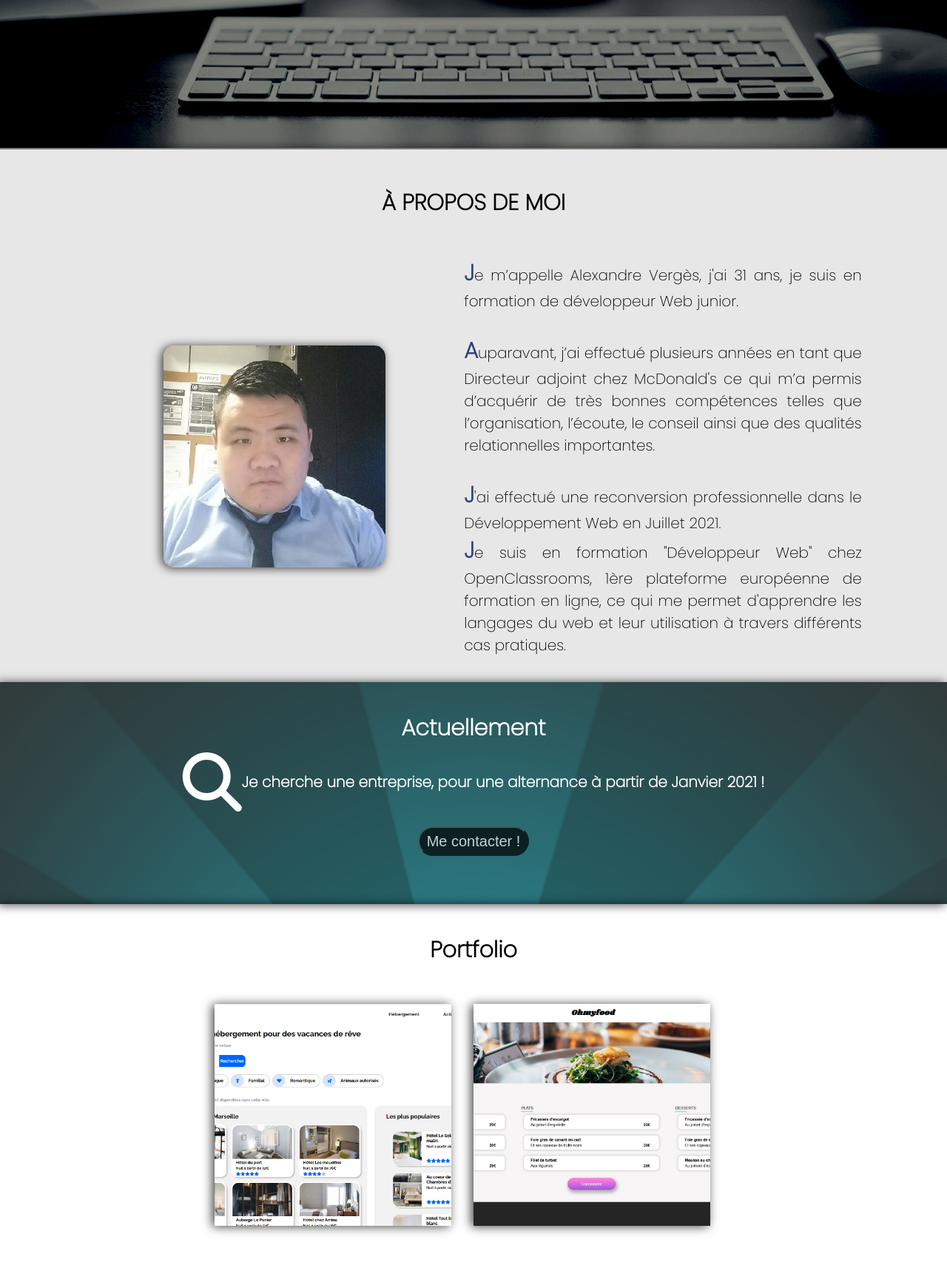
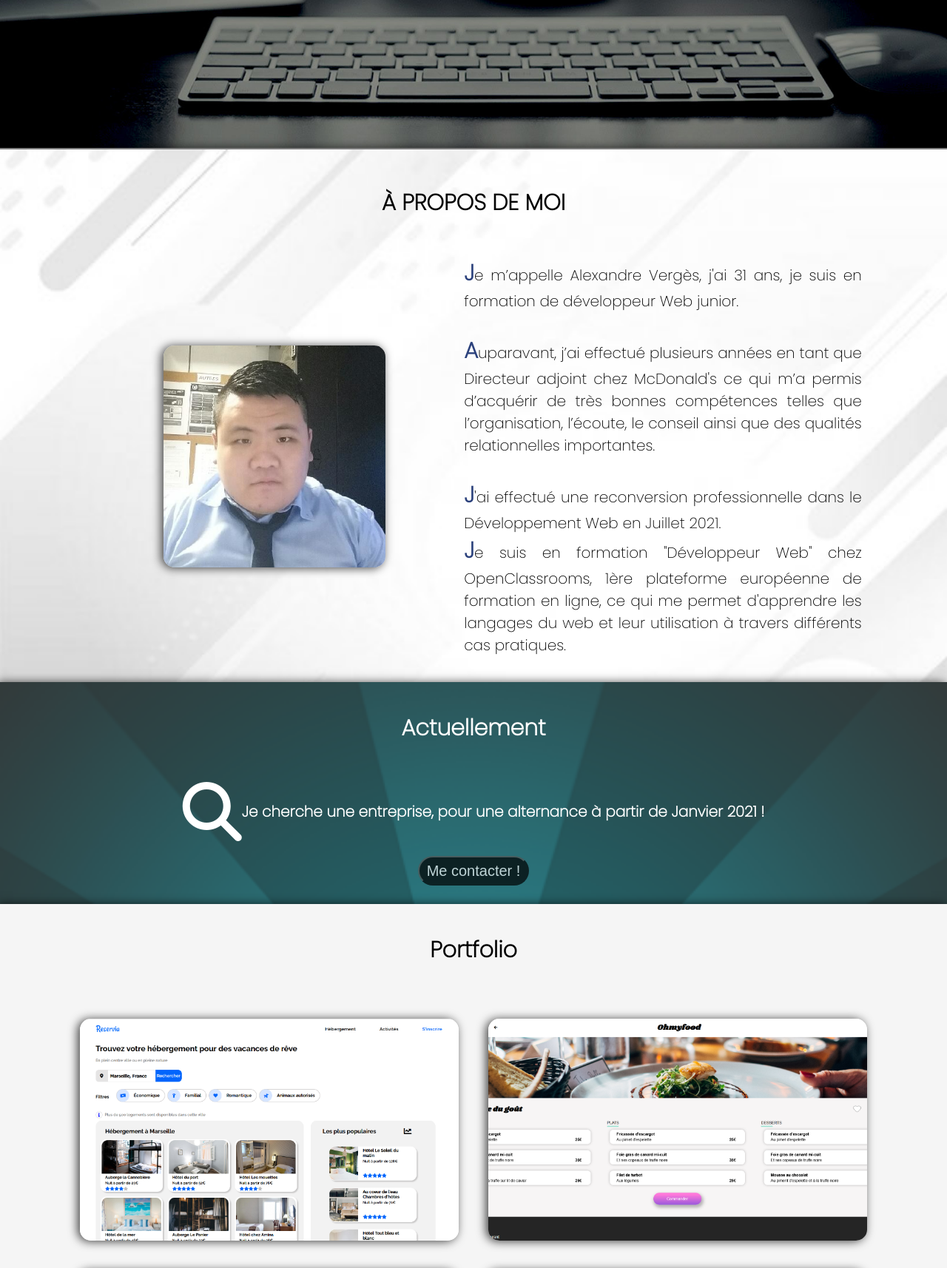
Before and after one commit to ALEXANDREVERGES/portfolio, a PHP site: page / in a window 1280 px wide. Shown: the part 750-2464 px from the top of the page at 74% size. Run offline with PHP 8.4, Linux system fonts and the light colour scheme; some libraries are stand-ins or nearby versions; some web fonts are replaced.

Commit message:
correction

```diff
--- a/index.html
+++ b/index.html
@@ -110,6 +110,33 @@
         <strong>SASS / Logique BEM</strong></span></div>
             </div>
         </div>
+        <div class="laCarte margin_top">
+            <div class="flip_box_inner">
+        <a href="https://alexandreverges.github.io/ALEXANDREVERGES_4_03092021/"><img class="devantCarte" src="img/chouette.PNG" alt="projet chouette agence"/></a>
+        <div class="text_info2 derriereCarte"><span>Projet Openclassrooms <br>
+            Réaliser une recherche des bonnes pratiques en développement web
+            Assurer l'accessibilité d'un site web
+            Écrire un code HTML et CSS maintenable
+            Optimiser la taille et la vitesse d’un site web
+            Optimiser le référencement d'un site web
+
+        </span></div>
+            </div>
+        </div>
+        <div class="laCarte margin_top effet">
+            <div class="flip_box_inner">
+        <img class="devantCarte" src="img/orinoco.PNG" alt="projet orinoco"/>
+        <div class="text_info2 derriereCarte"><span>Projet Openclassrooms <br>
+            Interagir avec un web service avec JavaScript
+            Créer un plan de test pour une application
+            Valider des données issues de sources externes
+            Gérer des événements JavaScript
+
+
+
+        <strong>JAVASCRIPT /-PROJET EN COURS-\</strong></span></div>
+            </div>
+        </div>
     </div>
 
 </section>
--- a/style.css
+++ b/style.css
@@ -147,6 +147,9 @@ a:hover{
     background-color: rgb(231, 231, 231);
     box-shadow: -3px 1px 13px 0px rgba(0,0,0,0.75);
     height: 720px;
+    background-image: url('img/fond.jpg');
+    background-repeat: no-repeat;
+    background-size: cover;
 }
 #back{
     margin-top: 20px;
@@ -234,6 +237,7 @@ button:hover{
   }
   .container3{
     margin-top: -10px ;
+    margin-bottom: 50px;
     display: flex;
     align-items: center;
     justify-content: center;
@@ -241,6 +245,7 @@ button:hover{
 
 }
 #portfolio{
+   background-color: rgb(245, 245, 245);
     height: 900px;
     padding-top: 50px;
     box-shadow: -3px 1px 13px 0px rgba(0,0,0,0.75);
@@ -261,7 +266,8 @@ button:hover{
     height: 650px;
     padding-top: 50px;
     color: black;
-
+    background-color: rgb(186, 223, 204);
+    box-shadow: -3px 1px 13px 0px rgba(0,0,0,0.75);
 }
 .menu2{
     background-color: rgb(26, 34, 73);
@@ -284,21 +290,23 @@ button:hover{
 .container_carte{
     display: flex;
     justify-content: center;
+    align-items: center;
     width: 100%;
-    height: 100%;
+
+    flex-wrap: wrap;
 }
 .laCarte{
     display: flex;
     justify-content: center;
     align-items: center;
     position: relative;
-    width: 25%;
+    width: 40%;
     height: 300px;
-    margin-top: 50px;
-    margin-right: 30px;
+    margin: 20px;
     box-shadow: -3px 1px 13px 0px rgba(0,0,0,0.75);
     transition: transform 0.8s;
     transform-style: preserve-3d;
+    border-radius: 15px;
 }
 
 .derriereCarte{
@@ -307,7 +315,7 @@ button:hover{
     align-items: center;
     width: 100%;
     transform:rotateY(180deg);
-
+    border-radius: 15px;
     background-color: rgb(43, 65, 124);
 }
 .derriereCarte, .devantCarte{
@@ -337,6 +345,7 @@ button:hover{
     width: 100%;
     height: 100%;
     object-fit: cover;
+    border-radius: 15px;
 }
 .text_info2{
     font-size: 20px;
```
